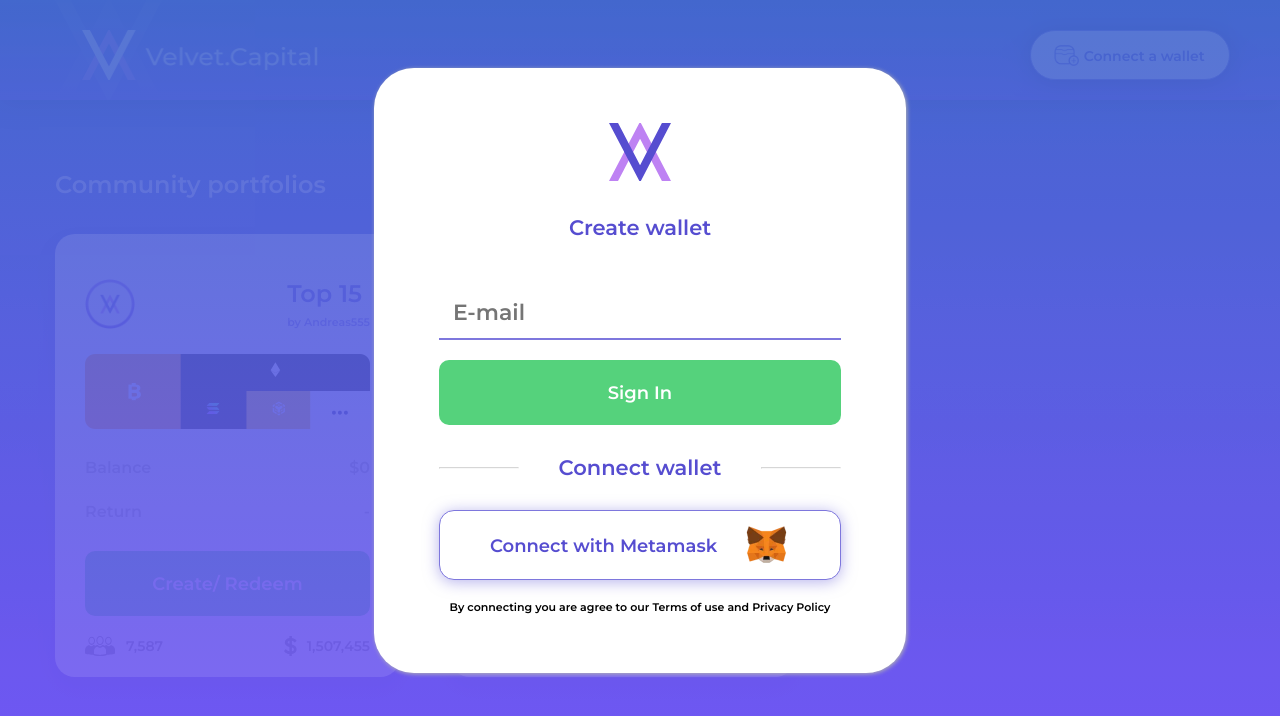
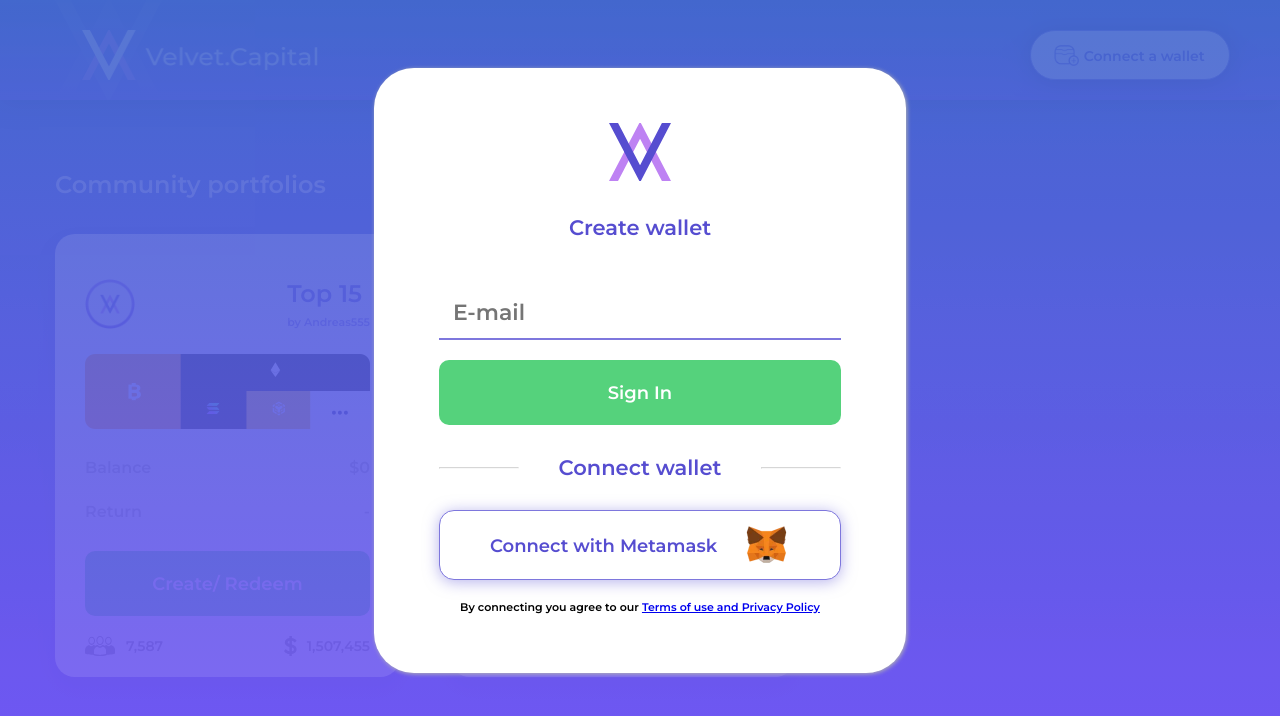
Before and after one commit to Velvet-Capital/UI-ETH-NYC, a React (Create React App) app: page / in a window 1280 px wide. Both pictures are taken after a click on the button "Connect a wallet". Shown: the top 716 px of the page. Built offline with nearby package versions, Linux system fonts and the light colour scheme; no server answers.

Commit message:
added link to terms and conditions

```diff
--- a/src/components/ConnectModal/ConnectModal.jsx
+++ b/src/components/ConnectModal/ConnectModal.jsx
@@ -31,7 +31,7 @@
                     <img src={MetamaskImg} alt="" />
                 </button>
 
-                <p className="text-center fn-vsm">By connecting you are agree to our <b>Terms of use and Privacy Policy</b></p>
+                <p className="text-center fn-vsm">By connecting you agree to our <a href="https://acrobat.adobe.com/link/track?uri=urn:aaid:scds:US:54249449-1664-4b64-a11e-feb9dbcbf507" target="_blank"><b>Terms of use and Privacy Policy</b></a></p>
             </div>
         </>
     )
```
